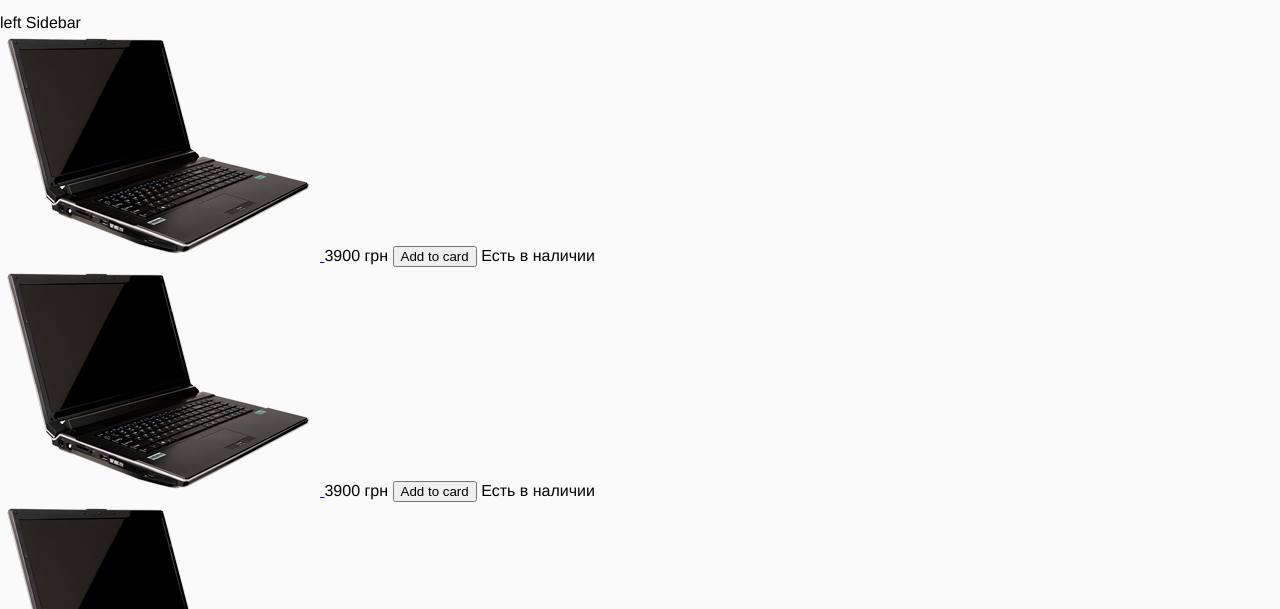
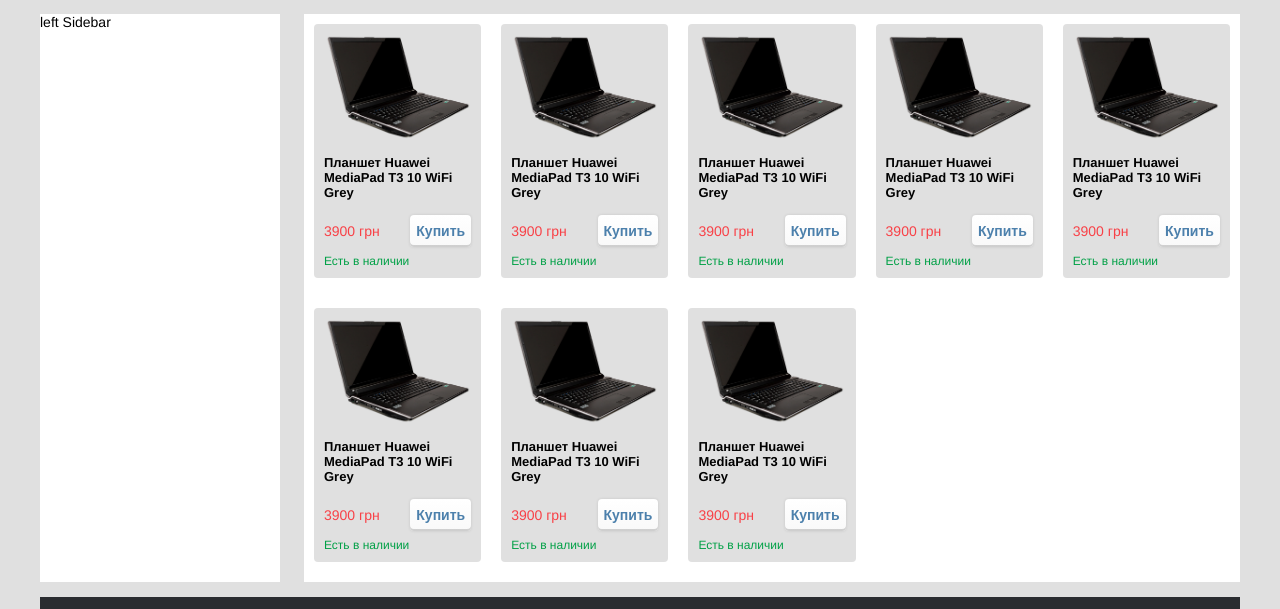
Before and after one commit to olgarozova/homework-1, a plain HTML site: page index.html in a window 1280 px wide. Shown: the part 87-696 px from the top of the page. Drawn offline with Linux system fonts and the light colour scheme.

Commit message:
add product styles

```diff
--- a/index.html
+++ b/index.html
@@ -7,6 +7,7 @@
     <title>Интернет-магазин Fox</title>
     <link rel="stylesheet" href="style.css" />
 </head>
+
 <body>
     <header>
         <img src="logo.png" />
@@ -19,7 +20,7 @@
                 <li><a href="#">About us</a></li>
             </ul>
         </nav>
-        <div class = "login">
+        <div class="login">
             <a href="#">login</a>
             <span>/</span>
             <a href="#">registration</a>
@@ -29,69 +30,118 @@
         <aside>left Sidebar</aside>
         <main>
             <div class="product">
-                <a href="#" title = "Планшет Huawei MediaPad T3 10 WiFi Grey" alt ="Планшет Huawei MediaPad T3 10 WiFi Grey">
-                    <img src = "img/product.png" />
+                <div class="product-wrapper">
+                    <a href="#" title="Планшет Huawei MediaPad T3 10 WiFi Grey"
+                        alt="Планшет Huawei MediaPad T3 10 WiFi Grey">
+                        <img src="img/product.png" />
                     </a>
-                <span class = "Price">3900 грн</span>
-                <button>Add to card</button>
-                <span class = "availability">Есть в наличии</span>
+                    <h2><a href="">Планшет Huawei MediaPad T3 10 WiFi Grey</a></h2>
+                    <div class="product-price-cart">
+                        <span class="price">3900 грн</span>
+                        <button>Купить</button>
+                    </div>
+                    <span class="availability">Есть в наличии</span>
+                </div>
             </div>
             <div class="product">
-                <a href="#" title = "Планшет Huawei MediaPad T3 10 WiFi Grey" alt ="Планшет Huawei MediaPad T3 10 WiFi Grey">
-                    <img src = "img/product.png" />
+                <div class="product-wrapper">
+                    <a href="#" title="Планшет Huawei MediaPad T3 10 WiFi Grey"
+                        alt="Планшет Huawei MediaPad T3 10 WiFi Grey">
+                        <img src="img/product.png" />
                     </a>
-                <span class = "Price">3900 грн</span>
-                <button>Add to card</button>
-                <span class = "availability">Есть в наличии</span>
+                    <h2><a href="">Планшет Huawei MediaPad T3 10 WiFi Grey</a></h2>
+                    <div class="product-price-cart">
+                        <span class="price">3900 грн</span>
+                        <button>Купить</button>
+                    </div>
+                    <span class="availability">Есть в наличии</span>
+                </div>
             </div>
             <div class="product">
-                <a href="#" title = "Планшет Huawei MediaPad T3 10 WiFi Grey" alt ="Планшет Huawei MediaPad T3 10 WiFi Grey">
-                    <img src = "img/product.png" />
+                <div class="product-wrapper">
+                    <a href="#" title="Планшет Huawei MediaPad T3 10 WiFi Grey"
+                        alt="Планшет Huawei MediaPad T3 10 WiFi Grey">
+                        <img src="img/product.png" />
                     </a>
-                <span class = "Price">3900 грн</span>
-                <button>Add to card</button>
-                <span class = "availability">Есть в наличии</span>
+                    <h2><a href="">Планшет Huawei MediaPad T3 10 WiFi Grey</a></h2>
+                    <div class="product-price-cart">
+                        <span class="price">3900 грн</span>
+                        <button>Купить</button>
+                    </div>
+                    <span class="availability">Есть в наличии</span>
+                </div>
             </div>
             <div class="product">
-                <a href="#" title = "Планшет Huawei MediaPad T3 10 WiFi Grey" alt ="Планшет Huawei MediaPad T3 10 WiFi Grey">
-                    <img src = "img/product.png" />
+                <div class="product-wrapper">
+                    <a href="#" title="Планшет Huawei MediaPad T3 10 WiFi Grey"
+                        alt="Планшет Huawei MediaPad T3 10 WiFi Grey">
+                        <img src="img/product.png" />
                     </a>
-                <span class = "Price">3900 грн</span>
-                <button>Add to card</button>
-                <span class = "availability">Есть в наличии</span>
+                    <h2><a href="">Планшет Huawei MediaPad T3 10 WiFi Grey</a></h2>
+                    <div class="product-price-cart">
+                        <span class="price">3900 грн</span>
+                        <button>Купить</button>
+                    </div>
+                    <span class="availability">Есть в наличии</span>
+                </div>
             </div>
             <div class="product">
-                <a href="#" title = "Планшет Huawei MediaPad T3 10 WiFi Grey" alt ="Планшет Huawei MediaPad T3 10 WiFi Grey">
-                    <img src = "img/product.png" />
+                <div class="product-wrapper">
+                    <a href="#" title="Планшет Huawei MediaPad T3 10 WiFi Grey"
+                        alt="Планшет Huawei MediaPad T3 10 WiFi Grey">
+                        <img src="img/product.png" />
                     </a>
-                <span class = "Price">3900 грн</span>
-                <button>Add to card</button>
-                <span class = "availability">Есть в наличии</span>
+                    <h2><a href="">Планшет Huawei MediaPad T3 10 WiFi Grey</a></h2>
+                    <div class="product-price-cart">
+                        <span class="price">3900 грн</span>
+                        <button>Купить</button>
+                    </div>
+                    <span class="availability">Есть в наличии</span>
+                </div>
             </div>
             <div class="product">
-                <a href="#" title = "Планшет Huawei MediaPad T3 10 WiFi Grey" alt ="Планшет Huawei MediaPad T3 10 WiFi Grey">
-                    <img src = "img/product.png" />
+                <div class="product-wrapper">
+                    <a href="#" title="Планшет Huawei MediaPad T3 10 WiFi Grey"
+                        alt="Планшет Huawei MediaPad T3 10 WiFi Grey">
+                        <img src="img/product.png" />
                     </a>
-                <span class = "Price">3900 грн</span>
-                <button>Add to card</button>
-                <span class = "availability">Есть в наличии</span>
+                    <h2><a href="">Планшет Huawei MediaPad T3 10 WiFi Grey</a></h2>
+                    <div class="product-price-cart">
+                        <span class="price">3900 грн</span>
+                        <button>Купить</button>
+                    </div>
+                    <span class="availability">Есть в наличии</span>
+                </div>
             </div>
             <div class="product">
-                <a href="#" title = "Планшет Huawei MediaPad T3 10 WiFi Grey" alt ="Планшет Huawei MediaPad T3 10 WiFi Grey">
-                    <img src = "img/product.png" />
+                <div class="product-wrapper">
+                    <a href="#" title="Планшет Huawei MediaPad T3 10 WiFi Grey"
+                        alt="Планшет Huawei MediaPad T3 10 WiFi Grey">
+                        <img src="img/product.png" />
                     </a>
-                <span class = "Price">3900 грн</span>
-                <button>Add to card</button>
-                <span class = "availability">Есть в наличии</span>
+                    <h2><a href="">Планшет Huawei MediaPad T3 10 WiFi Grey</a></h2>
+                    <div class="product-price-cart">
+                        <span class="price">3900 грн</span>
+                        <button>Купить</button>
+                    </div>
+                    <span class="availability">Есть в наличии</span>
+                </div>
             </div>
             <div class="product">
-                <a href="#" title = "Планшет Huawei MediaPad T3 10 WiFi Grey" alt ="Планшет Huawei MediaPad T3 10 WiFi Grey">
-                    <img src = "img/product.png" />
+                <div class="product-wrapper">
+                    <a href="#" title="Планшет Huawei MediaPad T3 10 WiFi Grey"
+                        alt="Планшет Huawei MediaPad T3 10 WiFi Grey">
+                        <img src="img/product.png" />
                     </a>
-                <span class = "Price">3900 грн</span>
-                <button>Add to card</button>
-                <span class = "availability">Есть в наличии</span>
+                    <h2><a href="">Планшет Huawei MediaPad T3 10 WiFi Grey</a></h2>
+                    <div class="product-price-cart">
+                        <span class="price">3900 грн</span>
+                        <button>Купить</button>
                     </div>
+                    <span class="availability">Есть в наличии</span>
+                </div>
+            </div>
+
         </main>
     </div>
     <footer>
@@ -128,13 +178,14 @@
                 <li><a href="#">Business</a></li>
             </ul>
         </nav>
-        <div class = "social-links">
+        <div class="social-links">
             <span>Social links:</span>
-            <a href="#" target="_blank" alt = "Twitter"><img src="img/twitter.png" /></a>
-            <a href="#" target="_blank"  alt = "Telegram"><img src="img/telegram.png" /></a>
-            <a href="#" target="_blank" alt = "Viber"><img src="img/viber.png" /></a>
-            <a href="#" target="_blank" alt = "Instagram"><img src="img/instagram.png" /></a>
+            <a href="#" target="_blank" alt="Twitter"><img src="img/twitter.png" /></a>
+            <a href="#" target="_blank" alt="Telegram"><img src="img/telegram.png" /></a>
+            <a href="#" target="_blank" alt="Viber"><img src="img/viber.png" /></a>
+            <a href="#" target="_blank" alt="Instagram"><img src="img/instagram.png" /></a>
         </div>
     </footer>
 </body>
+
 </html>
--- a/style.css
+++ b/style.css
@@ -1,6 +1,7 @@
 body {
-    background: #fafafa;
+    background: #e0e0e0;
     font-family: Helvetica,Arial,sans-serif;
+    font-size: 14px;
 }
 
 
@@ -14,9 +15,12 @@ ul,body{
 li{
     list-style: none;
 }
-header,footer{
+#page,header,footer{
     max-width: 1200px;
     margin: 0px auto 15px auto;
+
+}
+header,footer{
     display: flex;
     align-items: center;
     padding: 15px;
@@ -80,6 +84,76 @@ footer nav li a{
     width: 40px;
     margin-left: 10px;
 }
+.product img{
+    width: 150px;
+}
+#page{
+    display: flex;
+    justify-content: space-between;
+}
+aside,main{
+    background: white;
+}
+aside{
+    width: 20%;
+}
+main{
+    width: 78%;
+    display: flex;
+    flex-wrap: wrap;
+    /*justify-content: space-between;*/
+}
+main .product{
+    width: 20%;
+    padding: 10px;
+    margin-bottom: 10px;
+}
+.product h2{
+    font-size: 13px;
+}
+.product h2 a{
+    color: black;
+    text-decoration: none;
+}
+.product h2 a:hover{
+    text-decoration: underline;
+}
+.product .price{
+    color: #f84147;
+}
+.product-wrapper {
+    background: #e0e0e0;
+    padding: 10px;
+    border-radius: 4px;
+}
+button{
+    color: #4c80ac;
+    font-weight: bold;
+    border-radius: 4px;
+    line-height: 30px;
+    text-align: center;
+    font-size: 14px;
+    cursor: pointer;
+    margin-left: auto;
+    outline: none;
+    border: none;
+    box-shadow: 0 0 3px 0 rgba(0,0,0,0.12), inset 0 -2px 0 0 rgba(0,0,0,0.17);
+    background-image: linear-gradient(to top, #f9f9f9, #fff),linear-gradient(to bottom, #fff, #fff);
+}
+
+/*button:active {
+
+}*/
+.product-price-cart{
+    display: flex;
+    align-items: center;
+    margin-bottom: 5px;
+    margin-top: 15px;
+}
+.availability{
+    color: #00a046;
+    font-size: 12px;
+}
 
 @media (max-width: 720px){
     header,.social-links{
```
Lines whose indentation alone changed are shown as unchanged.
